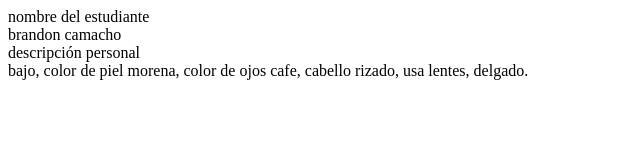
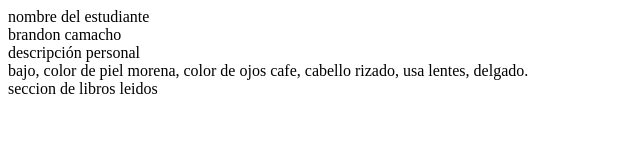
Before and after one commit to nioxggx/parcial, a plain HTML site: page index.html in a window 1280 px wide. Shown: the whole page, without its empty margins (0-640 px from the left). Drawn offline with Linux system fonts and the light colour scheme.

Commit message:
quinto commit

```diff
--- a/index.html
+++ b/index.html
@@ -10,5 +10,6 @@
     <div>brandon camacho</div>
     <div>descripción personal </div>
     <div>bajo, color de piel morena, color de ojos cafe, cabello rizado, usa lentes, delgado.</div>
+    <div>seccion de libros leidos</div>
 </body>
 </html>
```
